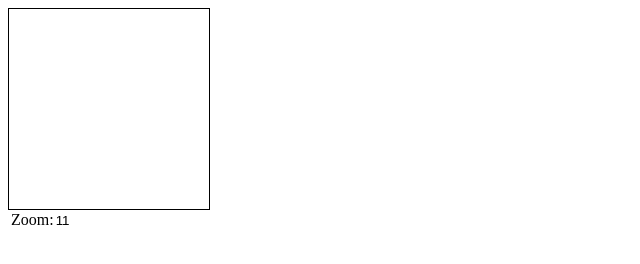
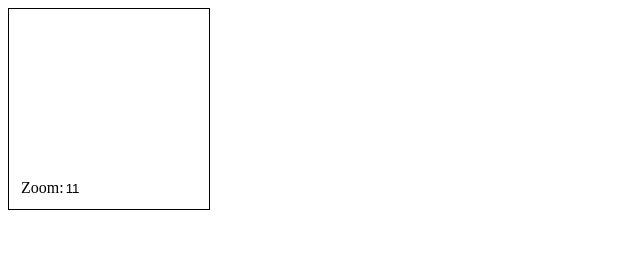
Before and after one commit to anneb/wc-map, a website built with Parcel: page index.html in a window 1280 px wide. Shown: the whole page, without its empty margins (0-640 px from the left). Built offline with nearby package versions, Linux system fonts and the light colour scheme.

Commit message:
use slotchange, setAttribute, css part

```diff
--- a/index.html
+++ b/index.html
@@ -7,9 +7,16 @@
     <title>Demo</title>
     <style>
         map-libre {
+            position: relative;
             border: 1px solid black;
             width: 200px;
             height: 200px;
+        }
+        map-libre::part(map-zoom),map-zoom {
+            position: absolute;
+            bottom: 10px;
+            left: 10px;
+            background: white;
         }
     </style>
 </head>
--- a/src/components/map-libre.ts
+++ b/src/components/map-libre.ts
@@ -12,8 +12,7 @@ export class MapLibre extends LitElement {
   bearing: number;
   staticmap: boolean;
   map: maplibregl.Map;
-
-  _zoomChange: Array<(zoom:number)=>void>
+  childElements: Array<Element>;
 
   static get properties() {
     return {
@@ -48,11 +47,12 @@ export class MapLibre extends LitElement {
       this.bearing = 0;
       this.map = null;
       this.staticmap = false;
-      this._zoomChange = [];
-  }
+    }
   // Render the UI as a function of component state
   public override render() {
-    return html`<div id="map"></div><slot></slot>`;
+    return html`<div id="map"></div>
+      <map-zoom part="map-zoom" .zoom=${this.zoom}></map-zoom>
+      <slot @slotchange="${(e)=>this._slotChange(e)}"></slot>`;
   }
   public override firstUpdated() {
     this.map = new maplibregl.Map({
@@ -64,7 +64,6 @@ export class MapLibre extends LitElement {
         interactive: !this.staticmap
     });
     this.addEventListener('addlayer', (e)=>this._addLayer(e));
-    this.addEventListener('registerzoomchange', (e)=>this._registerZoomChange(e as CustomEvent));
     this.map.on('zoomend', (e)=>this._zoomChanged(e));
     this.map.on('load', (e)=>this._zoomChanged(e));
   }
@@ -98,13 +97,21 @@ export class MapLibre extends LitElement {
     }
     this.map.addLayer(mapLibreLayer);
   }
-  private _registerZoomChange(event:CustomEvent) {
-    this._zoomChange.push(event.detail);
-    event.stopPropagation();
+  private _zoomChanged(event) {
+    this.zoom = this.map.getZoom();
+    for (const child of this.childElements) {
+      child.setAttribute("zoom", this.zoom.toString());
+      //child.zoom = this.zoom;
+      //console.log (child.zoom);
+    }
   }
-  private _zoomChanged(event) {
-    const zoom = this.map.getZoom();
-    this._zoomChange.forEach(callback=>callback(zoom))
+  _slottedChildren() {
+    const slot = this.shadowRoot.querySelector('slot');
+    const childNodes = slot.assignedElements({flatten: true});
+    return Array.from(childNodes);
+  }
+  private _slotChange(event) {
+    this.childElements = this._slottedChildren();
   }
 }
 
```
